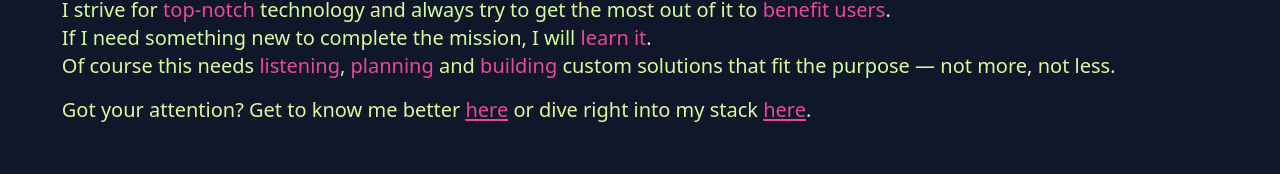
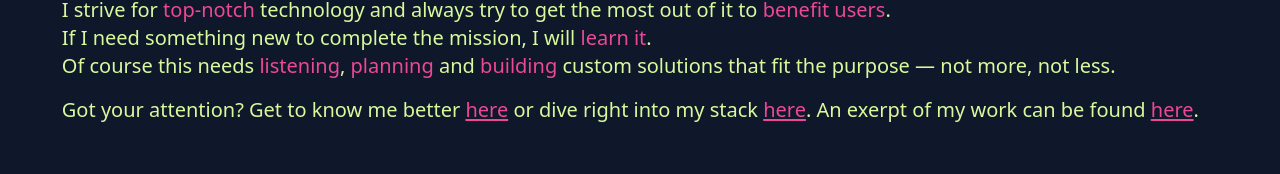
Before and after one commit to schw4rzlicht/julianrabe.com, a Nuxt app: page / in a window 1280 px wide. Shown: the part 448-622 px from the top of the page. Built offline with nearby package versions, Linux system fonts and the light colour scheme.

Commit message:
feat: add work link

```diff
--- a/pages/index.vue
+++ b/pages/index.vue
@@ -26,7 +26,7 @@
     </p>
     <p class="pt-4">
         Got your attention? Get to know me better <NuxtLink to="/about">here</NuxtLink> or dive right into my stack
-        <NuxtLink to="/stack">here</NuxtLink>.
+        <NuxtLink to="/stack">here</NuxtLink>. An exerpt of my work can be found <NuxtLink to="/work">here</NuxtLink>.
     </p>
 </template>
 
```
